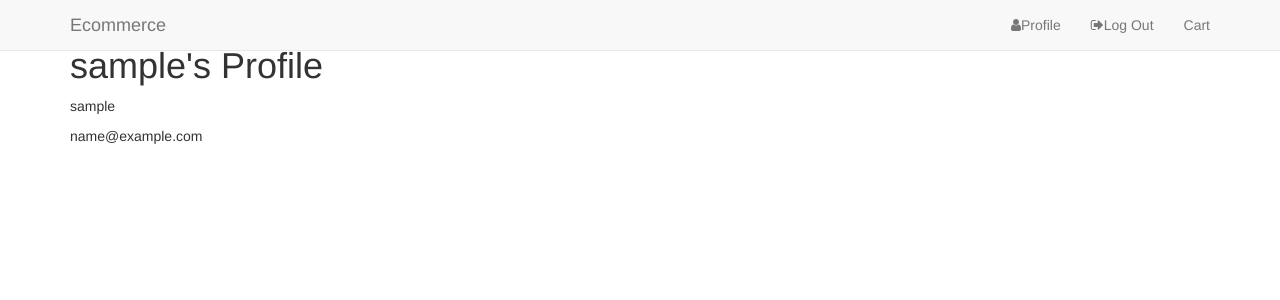
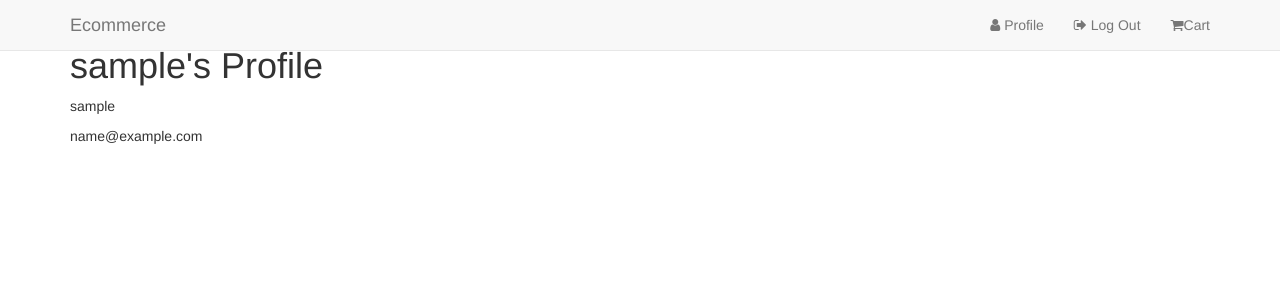
Before and after one commit to Mcrowley93/ecommerce_app_django, a Django app: page /accounts/profile/ in a window 1280 px wide. Shown: the top 300 px of the page. Run offline with Django 3.2, Linux system fonts and the light colour scheme; the visitor is signed in with stand-in values (Sample User, id 1); data comes from the database, SQL or seed files in the repository; some libraries are stand-ins or nearby versions.

Commit message:
updated spelling error with font awesome icon

```diff
--- a/templates/base.html
+++ b/templates/base.html
@@ -34,15 +34,15 @@
                 <div id="navbar" class="navbar-collapse collapse">
                     <ul class="nav navbar-nav navbar-right">
                         {% if user.is_authenticated %}
-                            <li><a href="{% url 'profile' %}"><i class="fa fa-user"></i>Profile</a></li>
-                            <li><a href="{% url 'logout' %}"><i class="fa fa-sign-out"></i>Log Out</a></li>
+                            <li><a href="{% url 'profile' %}"><i class="fa fa-user"></i> Profile</a></li>
+                            <li><a href="{% url 'logout' %}"><i class="fa fa-sign-out"></i> Log Out</a></li>
                         {%  else %}
-                            <li><a href="{% url 'registration' %}"><i class="fa fa-user-plus"></i>Register</a></li>
-                            <li><a href="{% url 'login' %}"><i class="fa fa-sign-in"></i>Log In</a></li>
+                            <li><a href="{% url 'registration' %}"><i class="fa fa-user-plus"></i> Register</a></li>
+                            <li><a href="{% url 'login' %}"><i class="fa fa-sign-in"></i> Log In</a></li>
                         {% endif %}
                         <li>
                             <a href="{% url 'view_cart' %}">
-                                <i class="fa fa-shipping-cart"></i>Cart
+                                <i class="fa fa-shopping-cart"></i>Cart
                                 {% if product_count > 0 %}
                                 <label class="badge badge-warning">{{ product_count }}</label>
                                 {% endif %}
```
